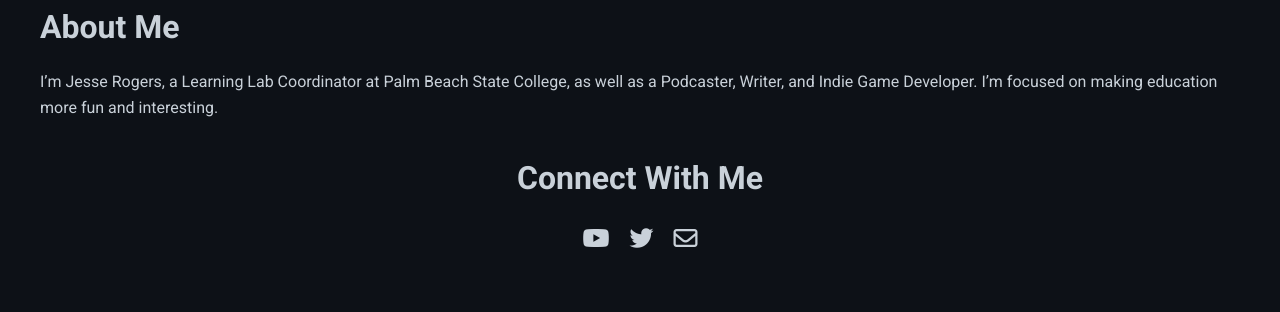
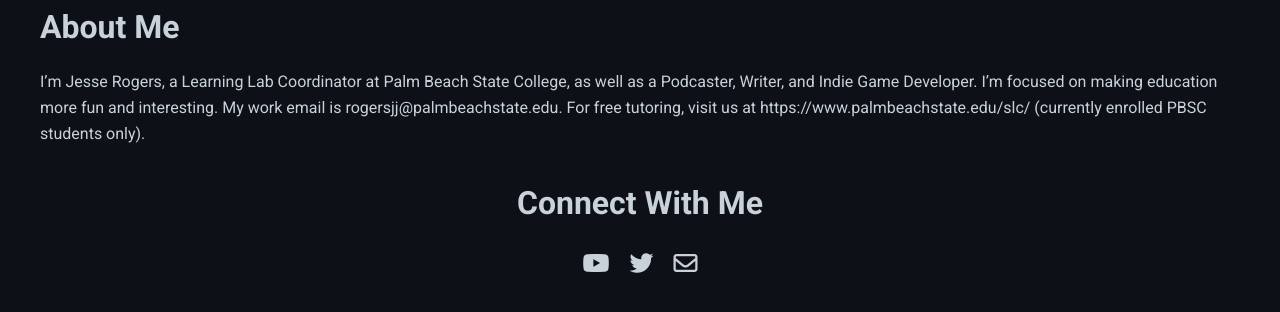
Before and after one commit to RogersMath/projects, a Jekyll site: the page built from index.md, in a window 1280 px wide, cut to the strip 902-1242 px from the top of the page. Shown: the top 312 px of the strip. Built offline with Jekyll 4.4.1, drawn with Linux system fonts in a browser that asks for light colours.

Commit message:
Update index.md

```diff
--- a/index.md
+++ b/index.md
@@ -18,4 +18,4 @@ title: Jesse Rogers' Portfolio
 
 ## About Me
 
-I'm Jesse Rogers, a Learning Lab Coordinator at Palm Beach State College, as well as a Podcaster, Writer, and Indie Game Developer. I'm focused on making education more fun and interesting.
+I'm Jesse Rogers, a Learning Lab Coordinator at Palm Beach State College, as well as a Podcaster, Writer, and Indie Game Developer. I'm focused on making education more fun and interesting. My work email is rogersjj@palmbeachstate.edu. For free tutoring, visit us at https://www.palmbeachstate.edu/slc/ (currently enrolled PBSC students only).
```
